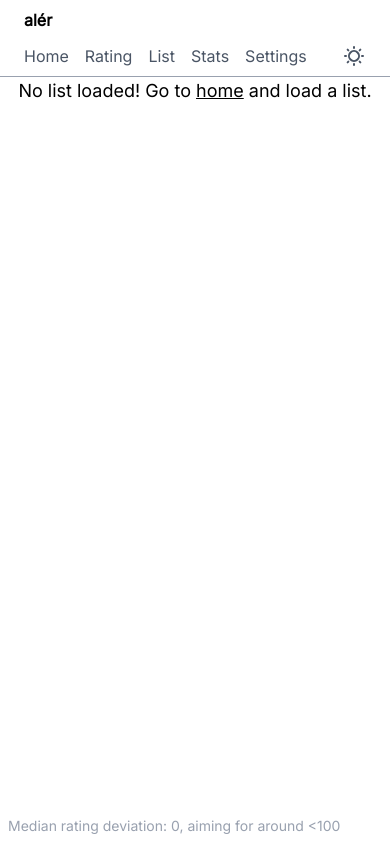
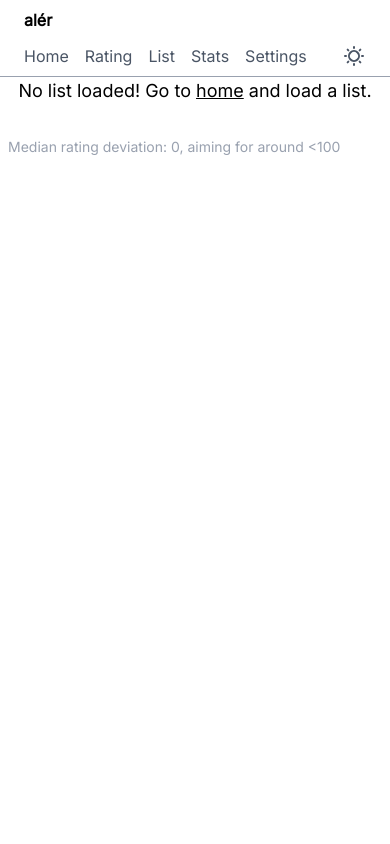
Before and after one commit to jumpyjacko/aler, a SvelteKit app: page /rating in a window 390 px wide. Built offline with nearby package versions, Linux system fonts and the light colour scheme.

Commit message:
add: mobile improvements to rating screen

```diff
--- a/src/routes/rating/+page.svelte
+++ b/src/routes/rating/+page.svelte
@@ -98,7 +98,7 @@
 {#if series1 && series2}
     <div
         class="
-            flex flex-col justify-around px-4 divide-y mt-10
+            flex flex-col justify-around px-4 divide-y md:mt-10
             md:flex-row md:w-full md:divide-y-0 md:divide-x divide-text-faded
         "
     >
@@ -129,6 +129,6 @@
     </div>
 {/if}
 
-<footer class="text-sm text-text-faded fixed bottom-0 p-2">
+<footer class="text-sm text-text-faded pt-8 md:pt-2 md:fixed bottom-0 p-2">
     Median rating deviation: {medianRD}, aiming for around &lt;100
 </footer>
--- a/src/routes/rating/seriesCandidate.svelte
+++ b/src/routes/rating/seriesCandidate.svelte
@@ -34,14 +34,14 @@
 
 <div
     class="
-        flex flex-row justify-center items-center w-full py-10
+        flex flex-row justify-center items-center w-full py-4 md:py-10
         md:flex-col md:items-center
     "
 >
     <img
         src={coverImage}
         alt={title}
-        class="rounded-md shadow-sm h-60 w-40 md:h-90 md:w-60 object-cover select-none"
+        class="rounded-md shadow-sm h-50 w-35 md:h-90 md:w-60 object-cover select-none"
         draggable="false"
     />
 
```
Also changed, not shown: src/routes/+layout.svelte (+4 -6 lines).
